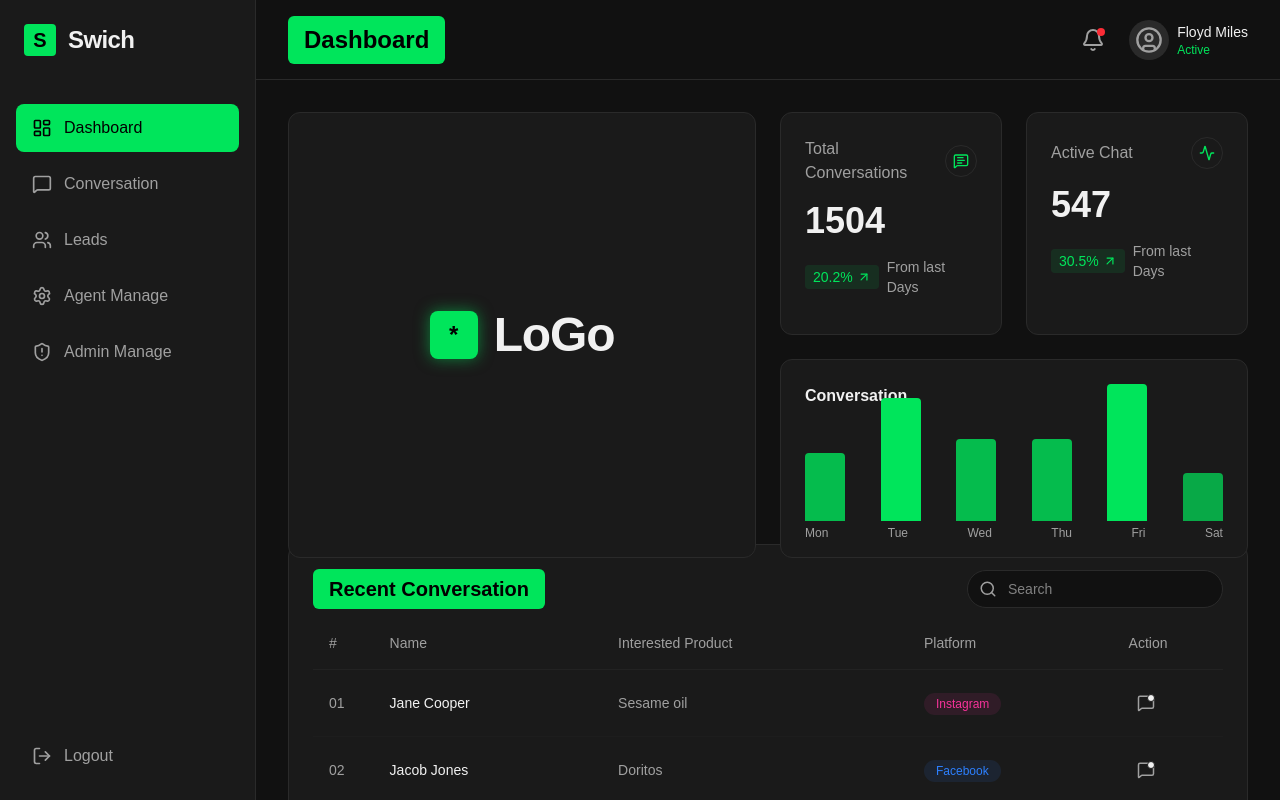
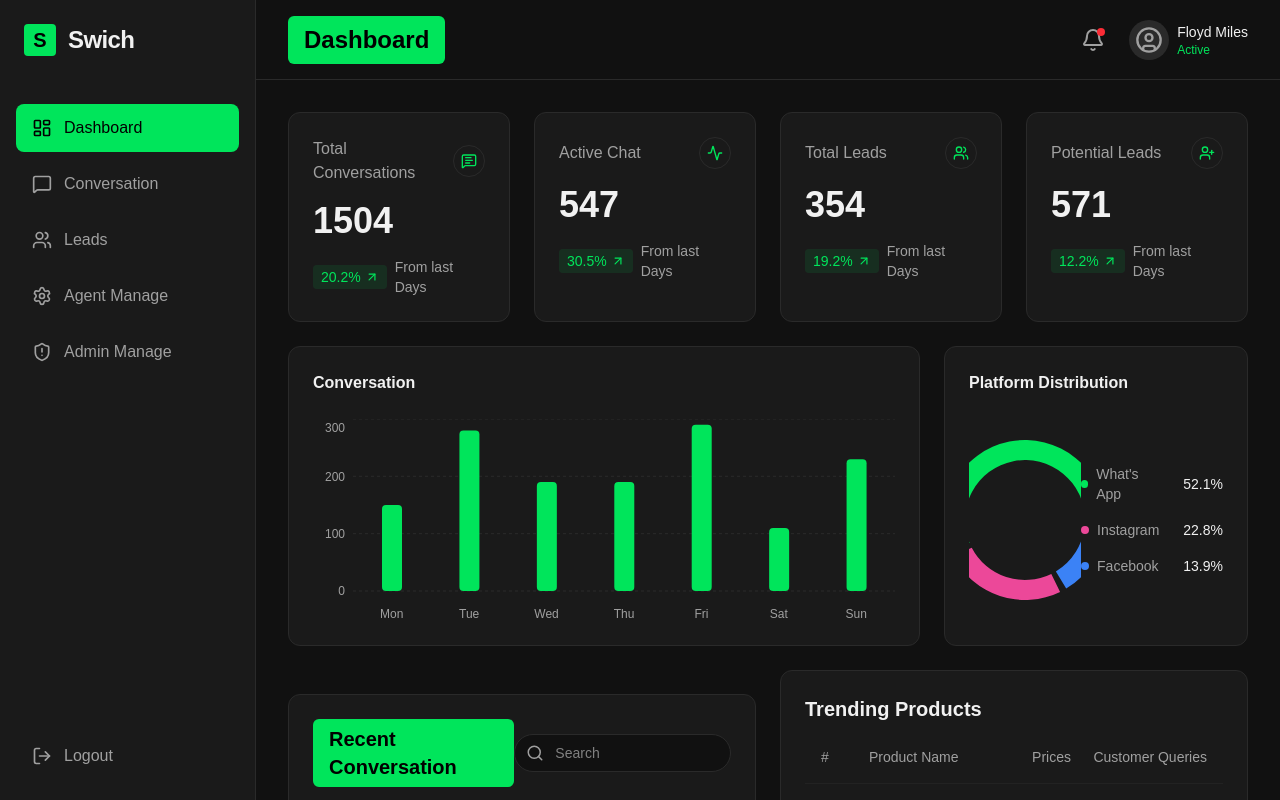
Before and after one commit to Saif-Uddin0/Demo-vive-coading, a Next.js app: page / in a window 1280 px wide. Built offline with nearby package versions, Linux system fonts and the light colour scheme.

Commit message:
working on the dashboard page

```diff
--- a/package.json
+++ b/package.json
@@ -17,6 +17,7 @@
     "next": "16.1.6",
     "react": "19.2.3",
     "react-dom": "19.2.3",
+    "recharts": "^3.8.0",
     "tailwind-merge": "^3.5.0"
   },
   "devDependencies": {
--- a/src/app/page.tsx
+++ b/src/app/page.tsx
@@ -1,8 +1,10 @@
 import Header from "@/components/Header";
 import { StatCard } from "@/components/StatCard";
-import { SimpleBarChart } from "@/components/SimpleBarChart";
+import { ConversationChart } from "@/components/ConversationChart";
+import { PlatformDistribution } from "@/components/PlatformDistribution";
 import { RecentConversations } from "@/components/RecentConversations";
-import { MessageSquareText, Activity } from "lucide-react";
+import { TrendingProducts } from "@/components/TrendingProducts";
+import { MessageSquareText, Activity, Users, UserPlus } from "lucide-react";
 
 export default function Dashboard() {
   return (
@@ -10,22 +12,8 @@ export default function Dashboard() {
       <Header title="Dashboard" />
 
       <div className="flex-1 p-8 overflow-y-auto">
-        <div className="grid grid-cols-1 lg:grid-cols-2 gap-6 mb-8 lg:h-[400px]">
-
-          {/* Main Chart Card */}
-          <div className="bg-card rounded-xl border border-border p-6 flex items-center justify-center">
-            {/* Placeholder for Main Logo / Illustration */}
-            <div className="flex items-center gap-4 text-primary">
-              <div className="w-12 h-12 bg-primary flex items-center justify-center rounded-lg shadow-[0_0_15px_rgba(0,229,91,0.5)]">
-                <span className="text-black font-bold text-2xl">*</span>
-              </div>
-              <h1 className="text-5xl font-bold text-foreground tracking-tight">LoGo</h1>
-            </div>
-          </div>
-
-          {/* Stats & Bar Chart Section */}
-          <div className="flex flex-col gap-6">
-            <div className="grid grid-cols-2 gap-6 h-1/2">
+        {/* 4 Stat Cards Row */}
+        <div className="grid grid-cols-1 md:grid-cols-2 lg:grid-cols-4 gap-6 mb-6">
           <StatCard
             title="Total Conversations"
             value="1504"
@@ -40,33 +28,37 @@ export default function Dashboard() {
             since="From last Days"
             icon={<Activity size={16} />}
           />
+          <StatCard
+            title="Total Leads"
+            value="354"
+            percentage="19.2%"
+            since="From last Days"
+            icon={<Users size={16} />}
+          />
+          <StatCard
+            title="Potential Leads"
+            value="571"
+            percentage="12.2%"
+            since="From last Days"
+            icon={<UserPlus size={16} />}
+          />
         </div>
 
-            <div className="bg-card rounded-xl border border-border p-6 flex-1 relative overflow-hidden flex flex-col justify-end pb-0">
-              <h3 className="font-bold absolute top-6 left-6 text-foreground">Conversation</h3>
-              {/* Simplified Bars */}
-              <div className="flex justify-between items-end w-full h-[150px] mb-[-4px] z-10">
-                <div className="w-8 bg-primary rounded-t flex-1 max-w-[40px] h-[50%] opacity-80" />
-                <div className="w-8 bg-primary rounded-t flex-1 max-w-[40px] h-[90%]" />
-                <div className="w-8 bg-primary rounded-t flex-1 max-w-[40px] h-[60%] opacity-80" />
-                <div className="w-8 bg-primary rounded-t flex-1 max-w-[40px] h-[60%] opacity-80" />
-                <div className="w-8 bg-primary rounded-t flex-1 max-w-[40px] h-[100%]" />
-                <div className="w-8 bg-primary rounded-t flex-1 max-w-[40px] h-[35%] opacity-70" />
+        {/* Charts Row */}
+        <div className="grid grid-cols-1 lg:grid-cols-3 gap-6 mb-6">
+          <div className="lg:col-span-2">
+            <ConversationChart />
           </div>
-
-              <div className="flex justify-between w-full pb-4 text-xs mt-2 text-muted-foreground">
-                <span>Mon</span>
-                <span>Tue</span>
-                <span>Wed</span>
-                <span>Thu</span>
-                <span>Fri</span>
-                <span>Sat</span>
-              </div>
-            </div>
+          <div className="lg:col-span-1">
+            <PlatformDistribution />
           </div>
         </div>
 
+        {/* Tables Row */}
+        <div className="grid grid-cols-1 lg:grid-cols-2 gap-6">
           <RecentConversations />
+          <TrendingProducts />
+        </div>
       </div>
     </div>
   );
--- /dev/null
+++ b/src/components/ConversationChart.tsx
@@ -0,0 +1,53 @@
+"use client";
+
+import { BarChart, Bar, XAxis, YAxis, CartesianGrid, ResponsiveContainer, Tooltip } from 'recharts';
+
+const data = [
+    { day: "Mon", value: 150 },
+    { day: "Tue", value: 280 },
+    { day: "Wed", value: 190 },
+    { day: "Thu", value: 190 },
+    { day: "Fri", value: 290 },
+    { day: "Sat", value: 110 },
+    { day: "Sun", value: 230 },
+];
+
+export function ConversationChart() {
+    return (
+        <div className="bg-card rounded-xl border border-border p-6 flex flex-col h-full min-h-[300px]">
+            <h3 className="font-bold mb-6 text-foreground">Conversation</h3>
+            <div className="flex-1 w-full h-full">
+                <ResponsiveContainer width="100%" height="100%">
+                    <BarChart data={data} margin={{ top: 0, right: 0, left: -20, bottom: 0 }}>
+                        <CartesianGrid strokeDasharray="3 3" vertical={false} stroke="#2A2A2A" />
+                        <XAxis
+                            dataKey="day"
+                            axisLine={false}
+                            tickLine={false}
+                            tick={{ fill: '#A0A0A0', fontSize: 12 }}
+                            dy={10}
+                        />
+                        <YAxis
+                            axisLine={false}
+                            tickLine={false}
+                            tick={{ fill: '#A0A0A0', fontSize: 12 }}
+                            domain={[0, 300]}
+                            ticks={[0, 100, 200, 300]}
+                        />
+                        <Tooltip
+                            cursor={{ fill: '#2A2A2A' }}
+                            contentStyle={{ backgroundColor: '#1A1A1A', borderColor: '#2A2A2A', borderRadius: '8px' }}
+                            itemStyle={{ color: '#00E55B' }}
+                        />
+                        <Bar
+                            dataKey="value"
+                            fill="#00E55B"
+                            radius={[4, 4, 4, 4]}
+                            barSize={20}
+                        />
+                    </BarChart>
+                </ResponsiveContainer>
+            </div>
+        </div>
+    );
+}
--- /dev/null
+++ b/src/components/PlatformDistribution.tsx
@@ -0,0 +1,52 @@
+"use client";
+
+import { PieChart, Pie, Cell, ResponsiveContainer, Legend, Tooltip } from "recharts";
+
+const data = [
+    { name: "What's App", value: 52.1, color: "#00E55B" },
+    { name: "Instagram", value: 22.8, color: "#EC4899" },
+    { name: "Facebook", value: 13.9, color: "#3B82F6" },
+];
+
+export function PlatformDistribution() {
+    return (
+        <div className="bg-card rounded-xl border border-border p-6 flex flex-col h-full">
+            <h3 className="font-bold mb-6 text-foreground">Platform Distribution</h3>
+            <div className="flex-1 flex items-center justify-between">
+                <div className="w-[180px] h-[180px]">
+                    <ResponsiveContainer width="100%" height="100%">
+                        <PieChart>
+                            <Pie
+                                data={data}
+                                innerRadius={60}
+                                outerRadius={80}
+                                paddingAngle={5}
+                                dataKey="value"
+                                stroke="none"
+                            >
+                                {data.map((entry, index) => (
+                                    <Cell key={`cell-${index}`} fill={entry.color} />
+                                ))}
+                            </Pie>
+                            <Tooltip
+                                contentStyle={{ backgroundColor: '#1A1A1A', borderColor: '#2A2A2A', borderRadius: '8px' }}
+                                itemStyle={{ color: '#F1F1F1' }}
+                            />
+                        </PieChart>
+                    </ResponsiveContainer>
+                </div>
+                <div className="flex flex-col gap-4">
+                    {data.map((item) => (
+                        <div key={item.name} className="flex items-center justify-between gap-6 text-sm">
+                            <div className="flex items-center gap-2">
+                                <div className="w-2 h-2 rounded-full" style={{ backgroundColor: item.color }} />
+                                <span className="text-muted-foreground">{item.name}</span>
+                            </div>
+                            <span className="font-medium">{item.value}%</span>
+                        </div>
+                    ))}
+                </div>
+            </div>
+        </div>
+    );
+}
--- /dev/null
+++ b/src/components/TrendingProducts.tsx
@@ -0,0 +1,40 @@
+const TRENDING_DATA = [
+    { id: "01", name: "Easy Cheese", price: "$599", queries: 845 },
+    { id: "02", name: "Magnetic Paper Clip", price: "$445", queries: 754 },
+    { id: "03", name: "Secret Stadium Sauce", price: "$685", queries: 726 },
+    { id: "04", name: "Teriyaki sauce", price: "$544", queries: 640 },
+    { id: "05", name: "Doritos", price: "$487", queries: 627 },
+    { id: "06", name: "Ruffles", price: "$845", queries: 574 },
+    { id: "07", name: "Nutella", price: "$475", queries: 427 },
+];
+
+export function TrendingProducts() {
+    return (
+        <div className="bg-card rounded-xl border border-border p-6 flex flex-col">
+            <h3 className="text-xl font-bold mb-6 text-foreground">Trending Products</h3>
+
+            <div className="w-full overflow-x-auto">
+                <table className="w-full text-left text-sm">
+                    <thead>
+                        <tr className="text-muted-foreground border-b border-border/50">
+                            <th className="font-medium pb-4 pl-4 font-mono w-16">#</th>
+                            <th className="font-medium pb-4">Product Name</th>
+                            <th className="font-medium pb-4 text-center">Prices</th>
+                            <th className="font-medium pb-4 text-right pr-4">Customer Queries</th>
+                        </tr>
+                    </thead>
+                    <tbody>
+                        {TRENDING_DATA.map((row) => (
+                            <tr key={row.id} className="border-b border-border/20 hover:bg-muted/30 transition-colors">
+                                <td className="py-4 pl-4 text-muted-foreground font-mono">{row.id}</td>
+                                <td className="py-4 font-medium">{row.name}</td>
+                                <td className="py-4 text-center text-muted-foreground">{row.price}</td>
+                                <td className="py-4 text-right pr-4 text-muted-foreground">{row.queries}</td>
+                            </tr>
+                        ))}
+                    </tbody>
+                </table>
+            </div>
+        </div>
+    );
+}
```
Also changed, not shown: src/components/Sidebar.tsx (+4 -3 lines), 1 other file (tests, documents, lock files or other folders). Lines whose indentation alone changed are shown as unchanged.
